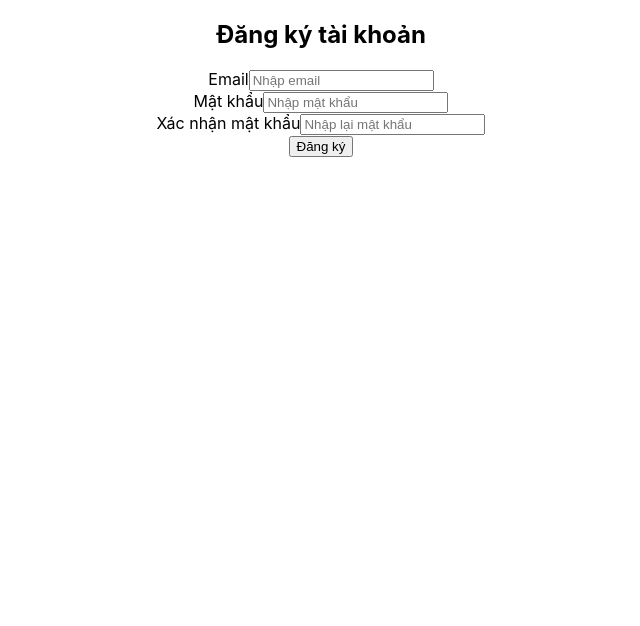
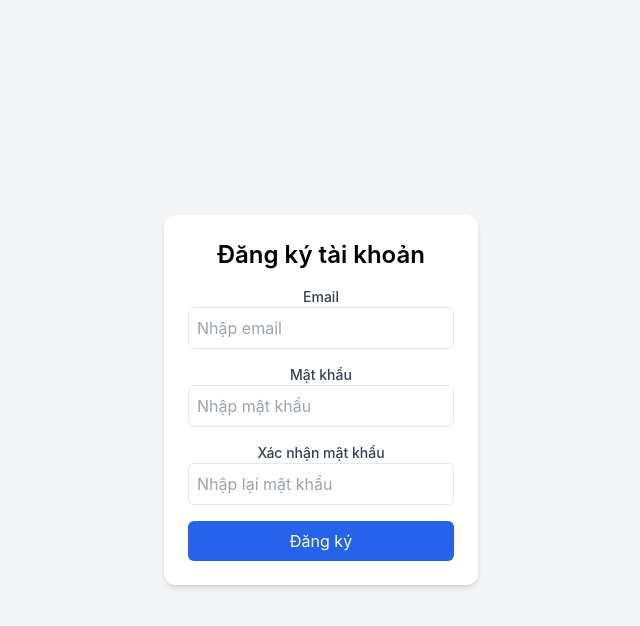
Before and after one commit to Tien-DT/EVMManagement-FE, a React (Create React App) app: page /signup in a window 1280 px wide. Shown: the top 626 px of the page, without its empty margins (319-959 px from the left). Built offline with nearby package versions, Linux system fonts and the light colour scheme.

Commit message:
chỉnh sửa version thư viện tailwindcss

```diff
--- /dev/null
+++ b/postcss.config.js
@@ -0,0 +1,6 @@
+module.exports = {
+    plugins: {
+      tailwindcss: {},
+      autoprefixer: {},
+    },
+  }
--- a/src/index.css
+++ b/src/index.css
@@ -1,3 +1,7 @@
+@tailwind base;
+@tailwind components;
+@tailwind utilities;
+
 body {
   margin: 0;
   font-family: -apple-system, BlinkMacSystemFont, "Segoe UI", "Roboto", "Oxygen",
--- /dev/null
+++ b/tailwind.config.js
@@ -0,0 +1,10 @@
+/** @type {import('tailwindcss').Config} */
+module.exports = {
+    content: [
+      "./src/**/*.{js,jsx,ts,tsx}",
+    ],
+    theme: {
+      extend: {},
+    },
+    plugins: [],
+  }
```
Also changed, not shown: package.json (+4 -5 lines), 1 other file (tests, documents, lock files or other folders).
